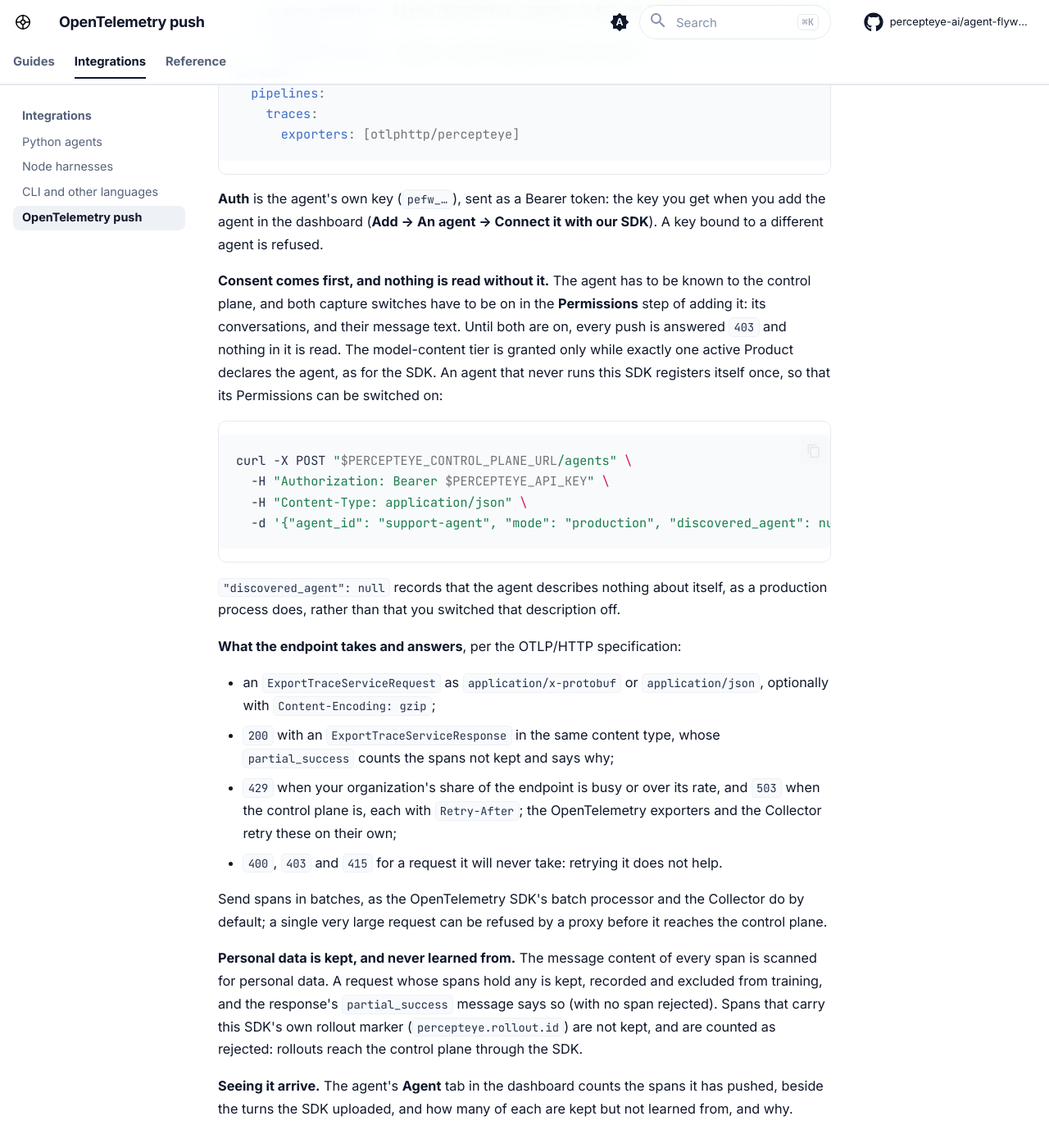
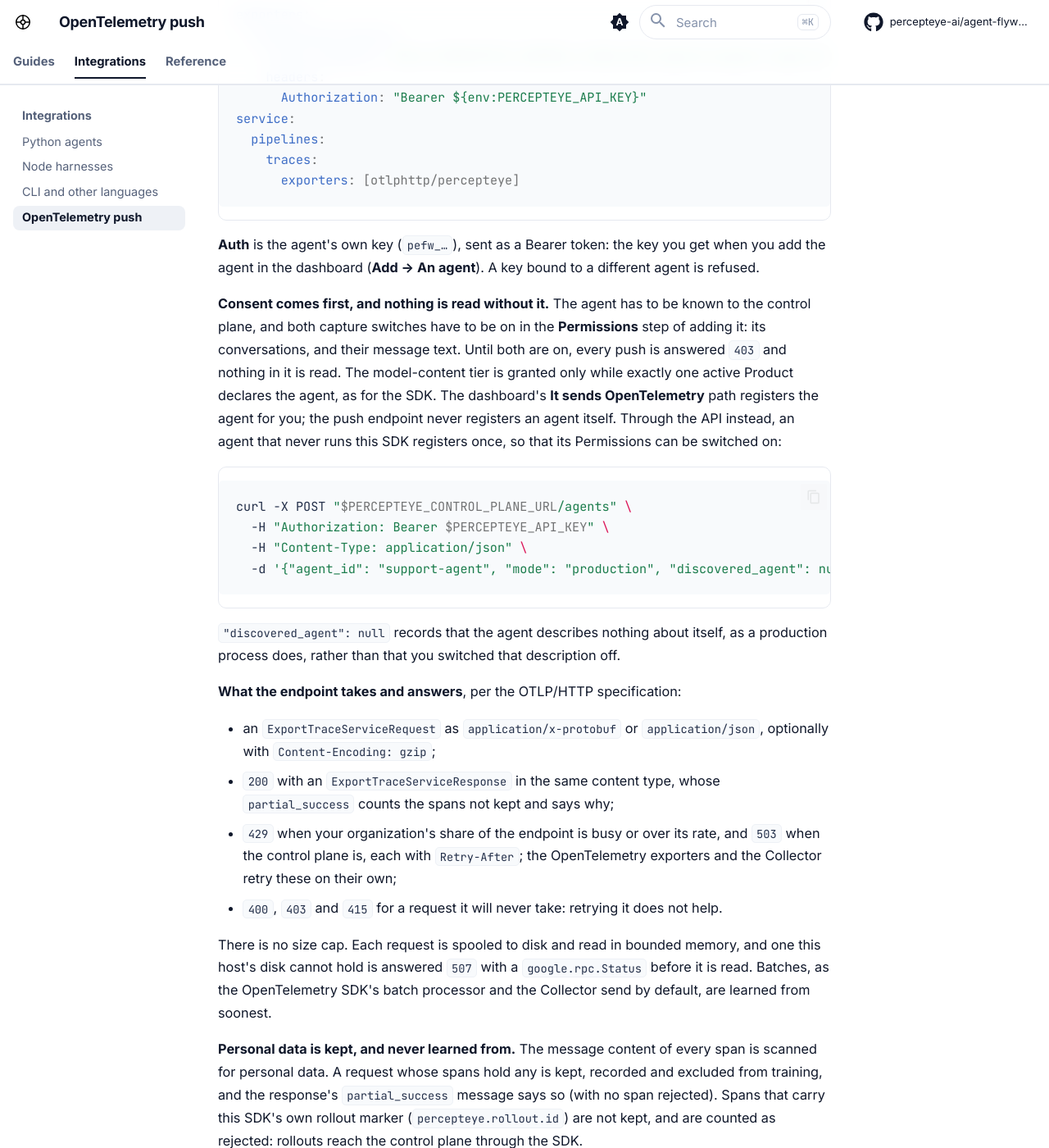
Before and after one commit to percepteye-ai/agent-flywheel, an MkDocs documentation site: the page built from website/docs/otlp.md, in a window 1280 px wide and 1400 px high, scrolled down 1283 px. Shown: the whole window at 82% size. Built offline with MkDocs 1.6.1 and Material for MkDocs 9.7.7, drawn with Linux system fonts in a browser that asks for light colours; comment, search, counter and statistics services are not loaded; some of the changed text lies outside the part shown.

Commit message:
The OpenTelemetry push docs send a customer to the dashboard's Add → An agent → It sends OpenTelemetry path, which names the agent, gives it its key and registers it in one click, then opens its Permissions and shows its endpoint; the registration curl stays only as the API alternative (the push endpoint never registers an agent); and they say there is no size cap: a request is spooled to disk and only one the host cannot hold is refused, 507 with a google.rpc.Status.
Owner rulings 2026-10-12 (OTLP-only agents register from the dashboard; no
size cap on the push path, D9). Same wording in the Python README, the docs
site page and the Node README; Mission Control branch dashboard-rulings
builds the path and exempts the push endpoint from every HTTP-layer cap.

Co-Authored-By: Claude Opus 5.5 <noreply@anthropic.com>

````diff
--- a/website/docs/otlp.md
+++ b/website/docs/otlp.md
@@ -10,7 +10,7 @@ If your agent already records its model calls as OpenTelemetry spans — the [Ge
 POST $PERCEPTEYE_CONTROL_PLANE_URL/agents/<agent_id>/otlp/v1/traces
 ```
 
-The dashboard shows this agent's full endpoint, ready to copy, on the agent's connect step and on its own page (its **Agent** tab). With the OpenTelemetry SDK's exporter:
+In the dashboard, add the agent with **Add → An agent → It sends OpenTelemetry**: one click names it, gives it its key and registers it, then its **Permissions** step opens, then its full endpoint is shown, ready to copy (and again on the agent's own page, its **Agent** tab). With the OpenTelemetry SDK's exporter:
 
 ```bash
 export OTEL_EXPORTER_OTLP_TRACES_ENDPOINT="$PERCEPTEYE_CONTROL_PLANE_URL/agents/support-agent/otlp/v1/traces"
@@ -32,9 +32,9 @@ service:
       exporters: [otlphttp/percepteye]
 ```
 
-**Auth** is the agent's own key (`pefw_…`), sent as a Bearer token: the key you get when you add the agent in the dashboard (**Add → An agent → Connect it with our SDK**). A key bound to a different agent is refused.
+**Auth** is the agent's own key (`pefw_…`), sent as a Bearer token: the key you get when you add the agent in the dashboard (**Add → An agent**). A key bound to a different agent is refused.
 
-**Consent comes first, and nothing is read without it.** The agent has to be known to the control plane, and both capture switches have to be on in the **Permissions** step of adding it: its conversations, and their message text. Until both are on, every push is answered `403` and nothing in it is read. The model-content tier is granted only while exactly one active Product declares the agent, as for the SDK. An agent that never runs this SDK registers itself once, so that its Permissions can be switched on:
+**Consent comes first, and nothing is read without it.** The agent has to be known to the control plane, and both capture switches have to be on in the **Permissions** step of adding it: its conversations, and their message text. Until both are on, every push is answered `403` and nothing in it is read. The model-content tier is granted only while exactly one active Product declares the agent, as for the SDK. The dashboard's **It sends OpenTelemetry** path registers the agent for you; the push endpoint never registers an agent itself. Through the API instead, an agent that never runs this SDK registers once, so that its Permissions can be switched on:
 
 ```bash
 curl -X POST "$PERCEPTEYE_CONTROL_PLANE_URL/agents" \
@@ -52,7 +52,7 @@ curl -X POST "$PERCEPTEYE_CONTROL_PLANE_URL/agents" \
 - `429` when your organization's share of the endpoint is busy or over its rate, and `503` when the control plane is, each with `Retry-After`; the OpenTelemetry exporters and the Collector retry these on their own;
 - `400`, `403` and `415` for a request it will never take: retrying it does not help.
 
-Send spans in batches, as the OpenTelemetry SDK's batch processor and the Collector do by default; a single very large request can be refused by a proxy before it reaches the control plane.
+There is no size cap. Each request is spooled to disk and read in bounded memory, and one this host's disk cannot hold is answered `507` with a `google.rpc.Status` before it is read. Batches, as the OpenTelemetry SDK's batch processor and the Collector send by default, are learned from soonest.
 
 **Personal data is kept, and never learned from.** The message content of every span is scanned for personal data. A request whose spans hold any is kept, recorded and excluded from training, and the response's `partial_success` message says so (with no span rejected). Spans that carry this SDK's own rollout marker (`percepteye.rollout.id`) are not kept, and are counted as rejected: rollouts reach the control plane through the SDK.
 
````
Also changed, not shown: README.md.
